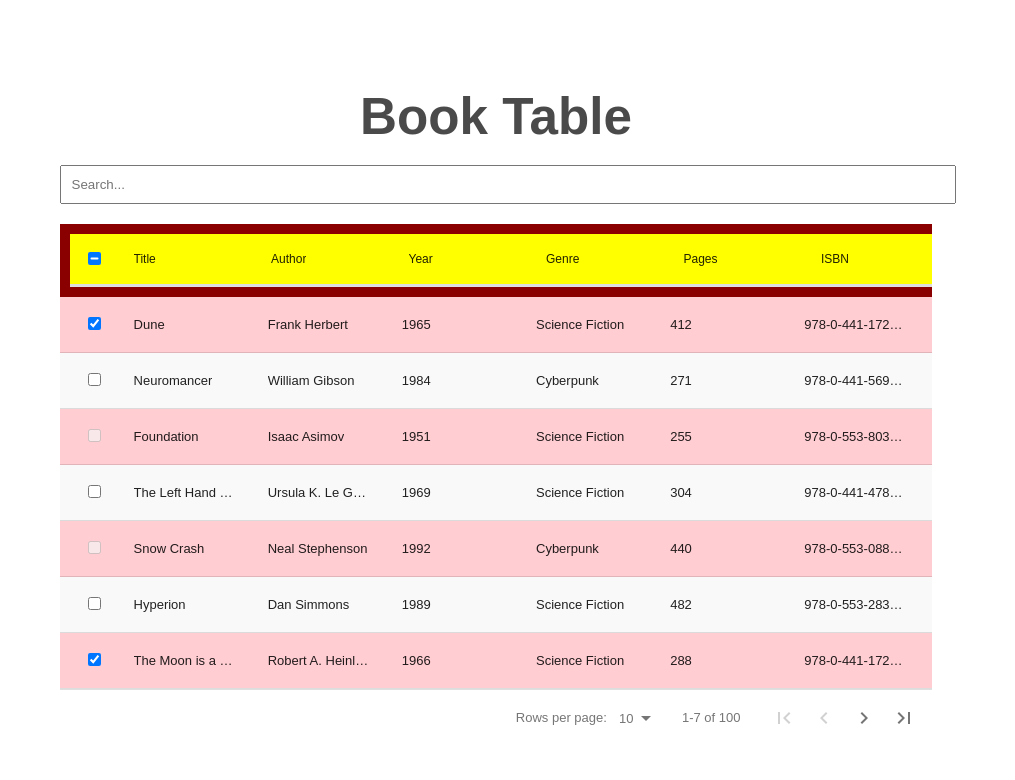
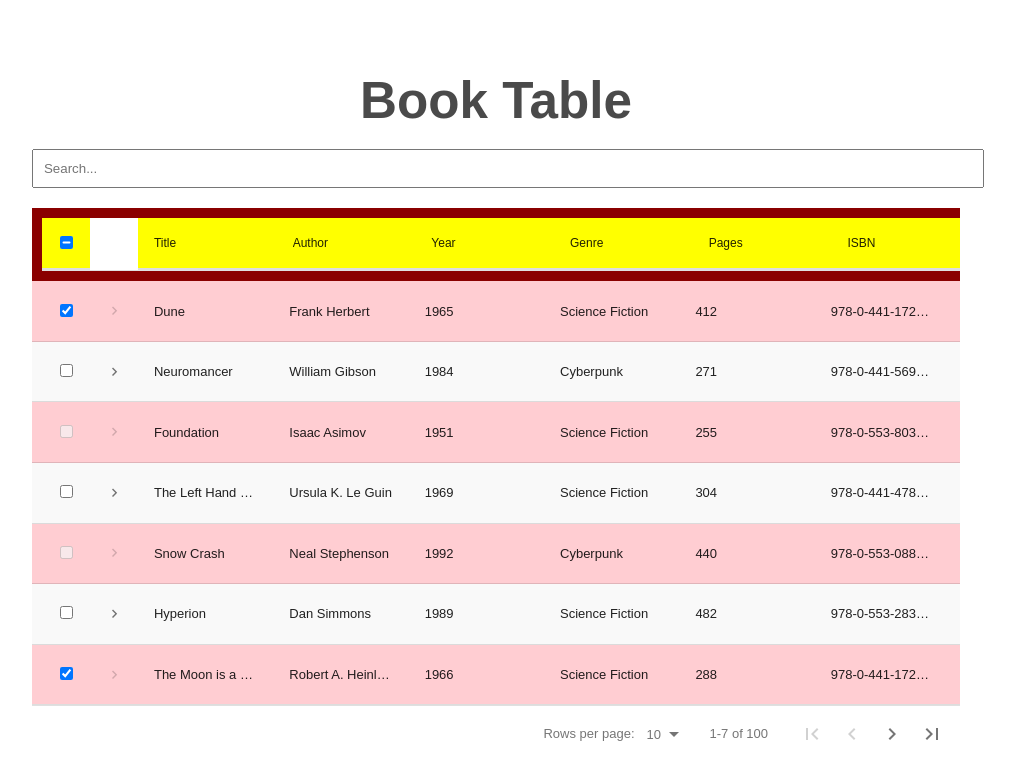
Before and after one commit to Gitow93/T-project, a React (Vite) app: page / in a window 1280 px wide. Shown: the top 780 px of the page, without its empty margins (144-1159 px from the left). Built offline with nearby package versions, Linux system fonts and the light colour scheme.

Commit message:
make expandable rows

```diff
--- a/src/components/BookTable.jsx
+++ b/src/components/BookTable.jsx
@@ -32,6 +32,15 @@ const columns = [
     selector: row => row.isbn,
   },
 ];
+
+const ExpandedComponent = ({ data }) => (
+  <div style={{ padding: '10px', backgroundColor: '#f0f0f0' }}>
+    <p><strong>Synopsis:</strong> {`This is a detailed synopsis of the book ${data.title}.`}</p>
+    <p><strong>Published:</strong> {data.year}</p>
+    <p><strong>ISBN:</strong> {data.isbn}</p>
+  </div>
+);
+
 const conditionalRowStyles = [
   {
     when: row => row.pages <= 250,
@@ -47,18 +56,19 @@ const conditionalRowStyles = [
   },
 ];
 
+
+const isRowEven = row => row.id % 2 === 0;
+
 const BookTable = () => {
   const [loading, setLoading] = useState(true);
   const [searchText, setSearchText] = useState('');
   const [filteredBooks, setFilteredBooks] = useState(books);
 
   useEffect(() => {
-
     setTimeout(() => {
       setLoading(false);
     }, 2000);
   }, []);
-
 
   useEffect(() => {
     const filtered = books.filter((book) =>
@@ -98,6 +108,9 @@ const BookTable = () => {
         selectableRowDisabled={row => [3, 5, 9].includes(row.id)}
         selectableRowSelected={row => [1, 7, 10].includes(row.id)}
         conditionalRowStyles={conditionalRowStyles}
+        expandableRows
+        expandableRowDisabled={row => !isRowEven(row)}
+        expandableRowsComponent={({ data }) => <ExpandedComponent data={data} />}
         onSelectedRowsChange={({ selectedRows }) => console.log(selectedRows)}
         fixedHeader
       />
```
